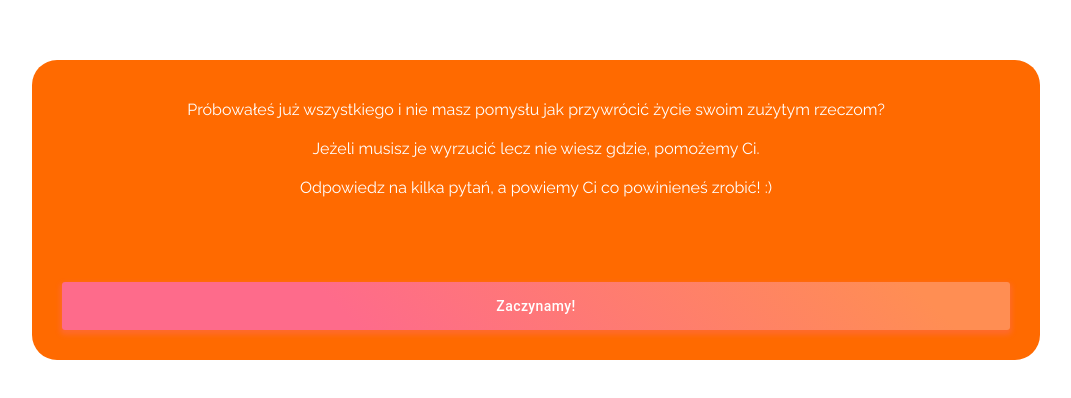
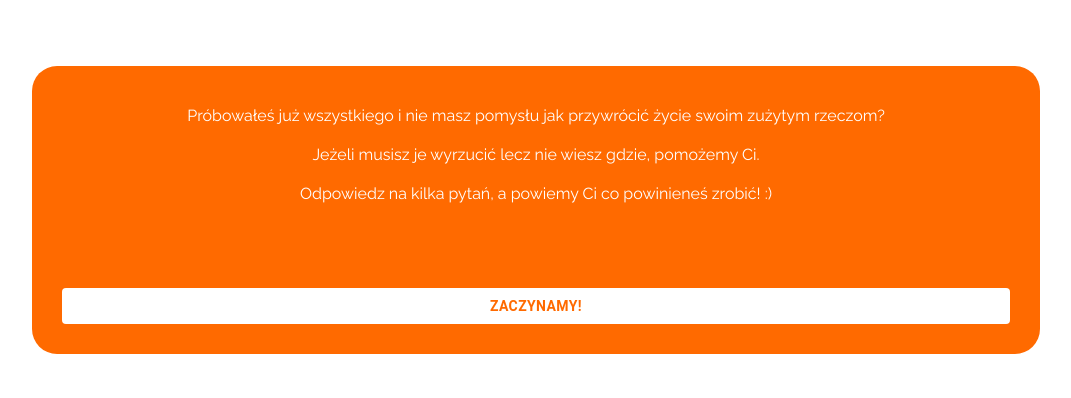
Before and after one commit to HackYeah-FTMS/hackyeah-frontend, a React (Create React App) app: page / in a window 1280 px wide. Shown: the part 198-596 px from the top of the page, without its empty margins (104-1175 px from the left). Built offline with nearby package versions, Linux system fonts and the light colour scheme.

Commit message:
Adjust HomePage styling

```diff
--- a/src/pages/HomePage.tsx
+++ b/src/pages/HomePage.tsx
@@ -23,9 +23,16 @@ const HomePage = () => {
             Odpowiedz na kilka pytań, a powiemy Ci co powinieneś zrobić! :)
           </Text>
         </WelcomeText>
-        <StyledButton onClick={() => history.push("/questions")}>
+        <Button
+          style={{
+            background: "white",
+            color: "#ff6a00",
+            fontWeight: "bold"
+          }}
+          onClick={() => history.push("/questions")}
+        >
           Zaczynamy!
-        </StyledButton>
+        </Button>
       </BorderBox>
     </BaseContainer>
   );
@@ -42,19 +49,4 @@ const WelcomeText = styled.div.attrs(() => ({}))`
   padding-bottom: 75px;
 `;
 
-const StyledButton = withStyles({
-  root: {
-    background: "linear-gradient(45deg, #FE6B8B 30%, #FF8E53 90%)",
-    borderRadius: 3,
-    border: 0,
-    color: "white",
-    height: 48,
-    padding: "0 30px",
-    boxShadow: "0 3px 5px 2px rgba(255, 105, 135, .3)",
-  },
-  label: {
-    textTransform: "capitalize",
-  },
-})(Button);
-
 export default HomePage;
```
